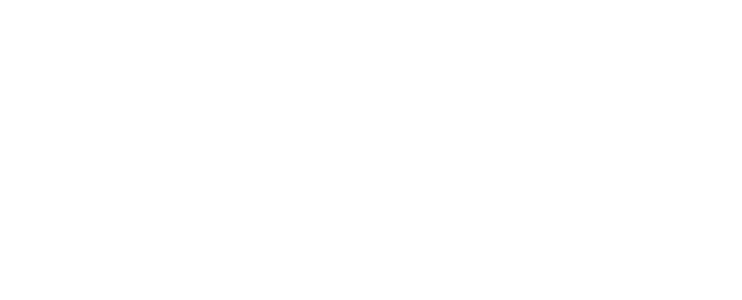
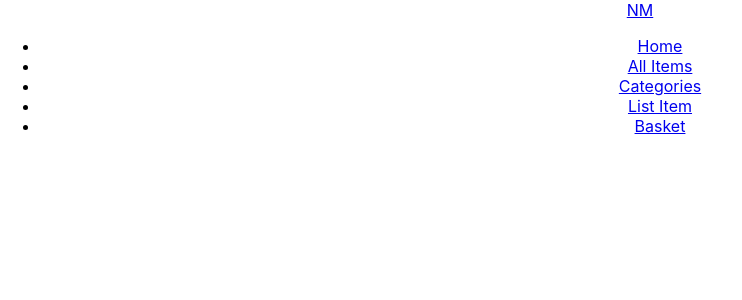
Before and after one commit to omcmanus1/nc-games, a React (Create React App) app: page / in a window 1280 px wide. Shown: the top 300 px of the page, without its empty margins (0-742 px from the left). Built offline with nearby package versions, Linux system fonts and the light colour scheme.

Commit message:
basic navbar setup

```diff
--- a/package.json
+++ b/package.json
@@ -8,6 +8,7 @@
     "@testing-library/user-event": "^13.5.0",
     "react": "^18.2.0",
     "react-dom": "^18.2.0",
+    "react-router-dom": "^6.9.0",
     "react-scripts": "5.0.1",
     "web-vitals": "^2.1.4"
   },
--- a/src/App.js
+++ b/src/App.js
@@ -1,8 +1,10 @@
-import './App.css';
+import "./App.css";
+import Navbar from "./Components/Navbar";
 
 function App() {
   return (
     <div className="App">
+      <Navbar />
     </div>
   );
 }
--- /dev/null
+++ b/src/Components/Navbar.jsx
@@ -0,0 +1,45 @@
+import { Link } from "react-router-dom";
+
+export default function NavBar() {
+  return (
+    <header className="header">
+      <nav className="navbar">
+        <Link to="/" className="nav-link">
+          NM
+        </Link>
+        <ul className="nav-menu">
+          <li className="nav-item">
+            <Link to="/" className="nav-link">
+              Home
+            </Link>
+          </li>
+          <li className="nav-item">
+            <Link to="/items" className="nav-link">
+              All Items
+            </Link>
+          </li>
+          <li className="nav-item">
+            <Link to="/categories" className="nav-link">
+              Categories
+            </Link>
+          </li>
+          <li className="nav-item">
+            <Link to="/list-item" className="nav-link">
+              List Item
+            </Link>
+          </li>
+          <li className="nav-item">
+            <Link to="/basket" className="nav-link">
+              Basket
+            </Link>
+          </li>
+        </ul>
+        <div className="hamburger-menu">
+          <span className="bar"></span>
+          <span className="bar"></span>
+          <span className="bar"></span>
+        </div>
+      </nav>
+    </header>
+  );
+}
--- a/src/index.js
+++ b/src/index.js
@@ -1,7 +1,12 @@
 import React from "react";
 import ReactDOM from "react-dom/client";
+import { BrowserRouter } from "react-router-dom";
 import "./index.css";
 import App from "./App";
 
 const root = ReactDOM.createRoot(document.getElementById("root"));
-root.render(<App />);
+root.render(
+  <BrowserRouter>
+    <App />
+  </BrowserRouter>
+);
```
Also changed, not shown: 1 other file (tests, documents, lock files or other folders).
